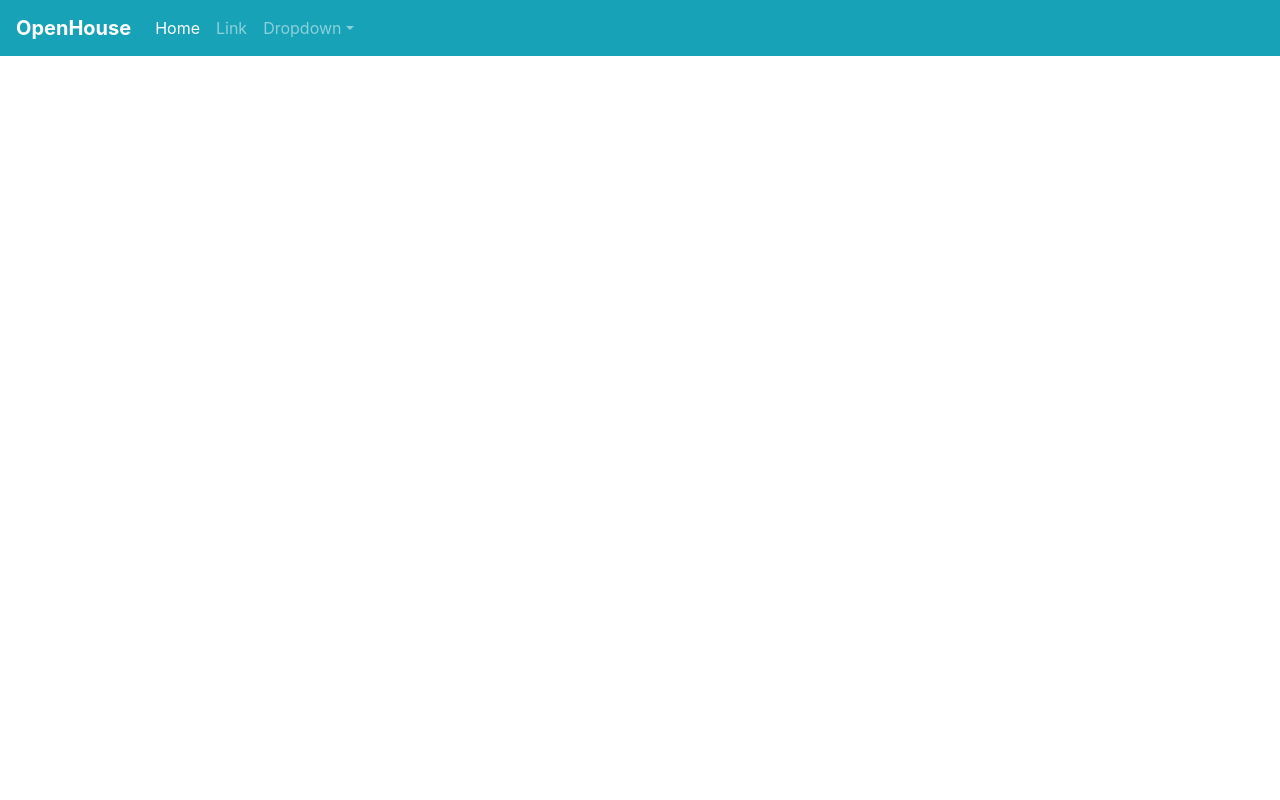
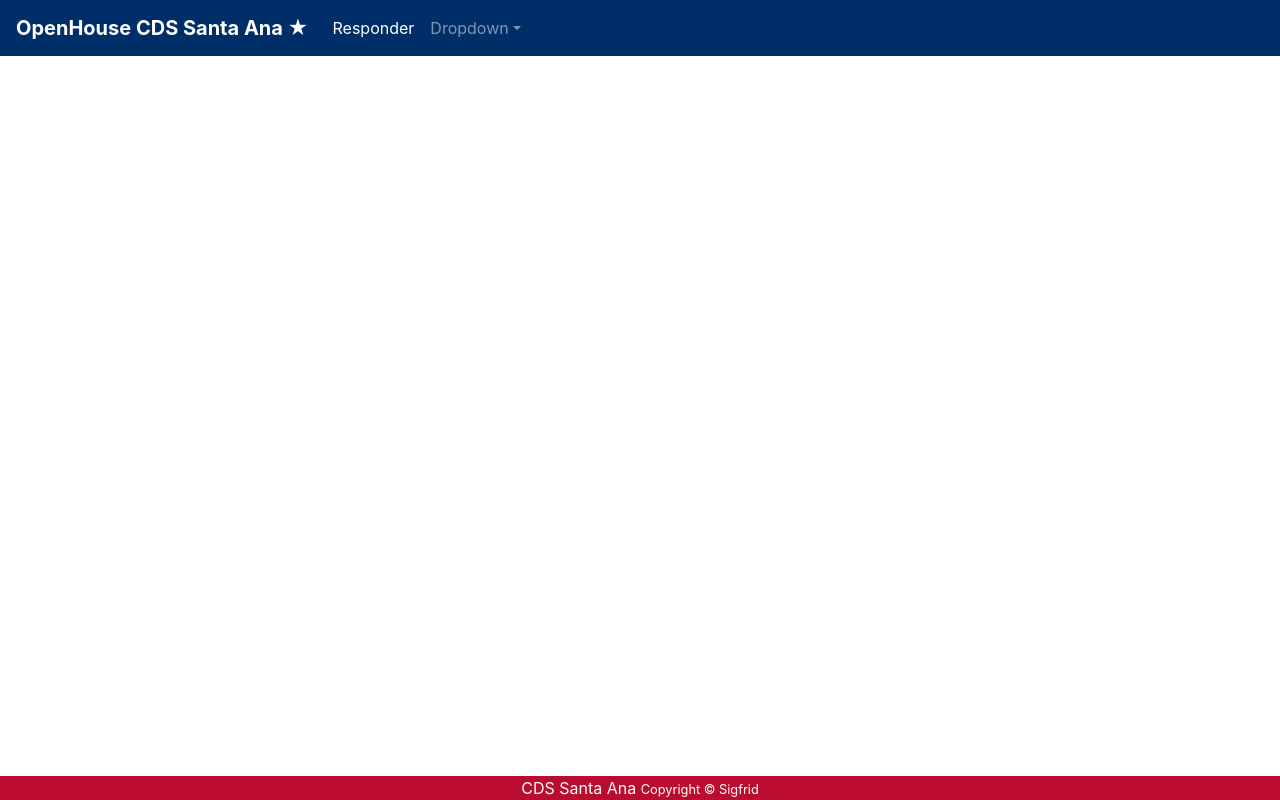
Before and after one commit to sigfrdgom/openhouse, a CodeIgniter app: page /openhouse/ in a window 1280 px wide. Run offline with CodeIgniter, Linux system fonts and the light colour scheme.

Commit message:
minimos cambios

```diff
--- a/application/config/database.php
+++ b/application/config/database.php
@@ -76,9 +76,9 @@ $query_builder = TRUE;
 $db['default'] = array(
 	'dsn'	=> '',
 	'hostname' => 'localhost',
-	'username' => '',
+	'username' => 'root',
 	'password' => '',
-	'database' => '',
+	'database' => 'openhouse',
 	'dbdriver' => 'mysqli',
 	'dbprefix' => '',
 	'pconnect' => FALSE,
--- a/application/views/welcome.php
+++ b/application/views/welcome.php
@@ -15,33 +15,42 @@
 	<script src="https://cdnjs.cloudflare.com/ajax/libs/popper.js/1.14.7/umd/popper.min.js" integrity="sha384-UO2eT0CpHqdSJQ6hJty5KVphtPhzWj9WO1clHTMGa3JDZwrnQq4sF86dIHNDz0W1" crossorigin="anonymous"></script>
 	<script src="https://stackpath.bootstrapcdn.com/bootstrap/4.3.1/js/bootstrap.min.js" integrity="sha384-JjSmVgyd0p3pXB1rRibZUAYoIIy6OrQ6VrjIEaFf/nJGzIxFDsf4x0xIM+B07jRM" crossorigin="anonymous"></script>
 
+	<!-- CSS propio -->
+	<link rel="stylesheet" href="<?= base_url('assets/css/style.css')?>">
+
 
 </head>
 <body>
-	<nav class="navbar navbar-expand-sm navbar-dark bg-info" >
-		<a class="navbar-brand font-weight-bold" href="<?= base_url()?>">OpenHouse</a>
-		<button class="navbar-toggler d-lg-none" type="button" data-toggle="collapse" data-target="#collapsibleNavId" aria-controls="collapsibleNavId"
-			aria-expanded="false" aria-label="Toggle navigation"></button>
+	<nav class="navbar navbar-expand-sm navbar-dark bg-blueu" >
+		<a class="navbar-brand font-weight-bold" href="<?= base_url()?>">OpenHouse CDS Santa Ana &starf;</a>
+		<button class="navbar-toggler d-lg-none font-weight-bolder active" type="button" data-toggle="collapse" data-target="#collapsibleNavId" >&equiv;</button>
 		<div class="collapse navbar-collapse" id="collapsibleNavId">
 			<ul class="navbar-nav mr-auto mt-2 mt-lg-0">
 				<li class="nav-item active">
-					<a class="nav-link" href="#">Home <span class="sr-only">(current)</span></a>
+					<a class="nav-link text-white" onClick="">Responder</a>
 				</li>
-				<li class="nav-item">
-					<a class="nav-link" href="#">Link</a>
-				</li>
-				<li class="nav-item dropdown">
+				<!-- <li class="nav-item active">
+					<a class="nav-link text-white" onClick="">Respuestas</a>
+				</li> -->
+				<li class="nav-item dropdown bg-blueu">
 					<a class="nav-link dropdown-toggle" href="#" id="dropdownId" data-toggle="dropdown" aria-haspopup="true" aria-expanded="false">Dropdown</a>
-					<div class="dropdown-menu" aria-labelledby="dropdownId">
-						<a class="dropdown-item" href="#">Action 1</a>
-						<a class="dropdown-item" href="#">Action 2</a>
+					<div class="dropdown-menu bg-blueu" aria-labelledby="dropdownId">
+						<a class="dropdown-item text-white" onClick="">Proyectos</a>
+						<a class="dropdown-item text-white" onClick="">Preguntas</a>
+						<a class="dropdown-item text-white" onClick="">Respuestas</a>
 					</div>
 				</li>
 			</ul>
 		</div>
 	</nav>
-	<div class="container-fluid" id="main-content">
+
+	<div class="container-fluid mt-3 mb-5" id="main-content">
 
 	</div>
+	<div class="container-fluid postition fixed-bottom text-center bg-redu text-white font-weigth-bold">
+		CDS Santa Ana <small>Copyright &copy; Sigfrid</small>
+	</div>
+
+
 </body>
 </html>
--- a/assets/css/style.css
+++ b/assets/css/style.css
@@ -0,0 +1,12 @@
+.bg-blueu{
+    background-color: #002e69;
+}
+.bg-redu{
+    background-color: #ba0c2f;
+}
+.bg-orangeu{
+    background-color: #f29800;
+}
+.bg-greenu{
+    background-color: #b8ca00;
+}
```
Also changed, not shown: application/controllers/Proyectos.php (added, +21 -0 lines), application/models/ProyectosModel.php (added, +26 -0 lines), assets/js/main.js (+9 -0 lines), application/views/proyectos/formulario.php (added), application/views/proyectos/index.php (added), application/views/proyectos/tabla.php (added).
